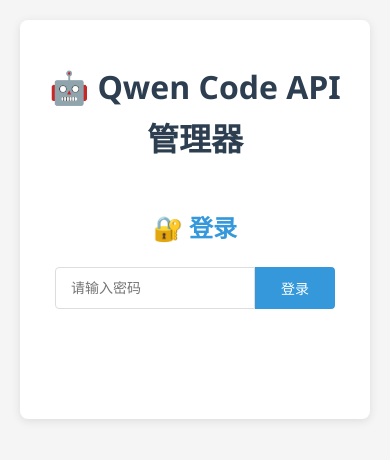
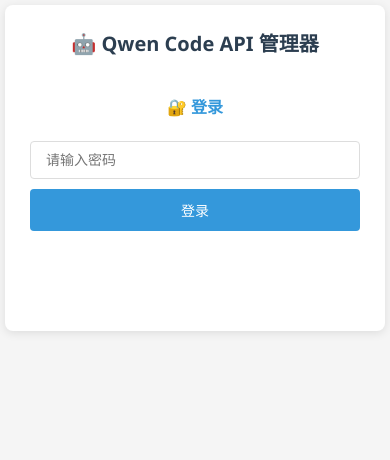
Before and after one commit to coulsontl/QwenAPI, a FastAPI app: page / in a window 390 px wide. Shown: the top 460 px of the page. Run offline with FastAPI, Linux system fonts and the light colour scheme.

Commit message:
Fix mobile display issues.

```diff
--- a/static/style.css
+++ b/static/style.css
@@ -130,11 +130,6 @@ button:hover {
     background-color: #f8d7da;
     color: #721c24;
     border: 1px solid #f5c6cb;
-}
-.status-info {
-    background-color: #d1ecf1;
-    color: #0c5460;
-    border: 1px solid #bee5eb;
 }
 .hidden {
     display: none;
@@ -578,3 +573,187 @@ pre {
 .usage-date-selector button[style*="background-color: #e74c3c"]:hover {
     background-color: #c0392b;
 }
+
+/* 移动端响应式样式 */
+@media (max-width: 768px) {
+    body {
+        padding: 10px;
+    }
+
+    .container {
+        padding: 15px;
+    }
+
+    .section {
+        padding: 12px;
+        margin-bottom: 20px;
+    }
+
+    h1 {
+        font-size: 24px;
+        margin-bottom: 20px;
+    }
+
+    h2 {
+        font-size: 18px;
+    }
+
+    /* 修复token卡片宽度问题 */
+    .token-list {
+        grid-template-columns: 1fr;
+        gap: 10px;
+    }
+
+    .token-card {
+        padding: 10px;
+    }
+
+    .token-id {
+        font-size: 14px;
+        max-width: 200px;
+    }
+
+    /* 修复标签溢出问题 */
+    .total-usage-badges, .token-summary-badges {
+        flex-direction: column;
+        gap: 8px;
+        align-items: center;
+    }
+
+    .total-usage-badges .token-status, .token-summary-badges .token-status {
+        padding: 8px 12px;
+        font-size: 14px;
+        text-align: center;
+        white-space: normal;
+        word-break: break-word;
+        overflow-wrap: break-word;
+        max-width: 100%;
+        box-sizing: border-box;
+    }
+
+    /* 调整用量统计布局 */
+    .usage-date-selector {
+        flex-direction: column;
+        gap: 8px;
+    }
+
+    .usage-date-selector input[type="date"] {
+        min-width: 100%;
+        width: 100%;
+    }
+
+    .usage-date-selector button {
+        width: 100%;
+        padding: 10px;
+    }
+
+    /* 调整按钮布局 */
+    .token-status-buttons {
+        flex-direction: column;
+        gap: 8px;
+    }
+
+    .token-status-buttons button {
+        width: 100%;
+        padding: 12px;
+    }
+
+    /* 调整登录区域 */
+    .login-input-group {
+        flex-direction: column;
+        max-width: 100%;
+    }
+
+    #password {
+        border-radius: 4px;
+        margin-bottom: 10px;
+        width: 100%;
+    }
+
+    #login-btn {
+        border-radius: 4px;
+        width: 100%;
+    }
+
+    /* 调整OAuth按钮 */
+    #oauth-details .oauth-button-container {
+        flex-direction: column;
+    }
+
+    #manual-open-btn,
+    #oauth-cancel-btn {
+        width: 100%;
+        padding: 12px;
+    }
+
+    /* 调整API测试区域 */
+    #model, #message {
+        font-size: 14px;
+    }
+
+    #send-btn {
+        width: 100%;
+        padding: 12px;
+    }
+
+    /* 调整token状态显示 */
+    .token-status {
+        font-size: 12px;
+        padding: 3px 6px;
+    }
+
+    /* 调整token详情 */
+    .token-details {
+        font-size: 12px;
+    }
+
+    /* 调整token操作按钮 */
+    .token-actions {
+        flex-direction: column;
+        gap: 8px;
+    }
+
+    .btn-refresh, .btn-delete {
+        width: 100%;
+        padding: 8px;
+        font-size: 14px;
+    }
+}
+
+/* 超小屏幕适配 */
+@media (max-width: 480px) {
+    body {
+        padding: 5px;
+    }
+
+    .container {
+        padding: 10px;
+    }
+
+    .section {
+        padding: 8px;
+        margin-bottom: 15px;
+    }
+
+    h1 {
+        font-size: 20px;
+    }
+
+    h2 {
+        font-size: 16px;
+    }
+
+    .total-usage-badges .token-status, .token-summary-badges .token-status {
+        font-size: 12px;
+        padding: 6px 10px;
+    }
+
+    .token-id {
+        font-size: 12px;
+        max-width: 150px;
+    }
+
+    .drop-zone {
+        padding: 15px;
+    }
+}
```
